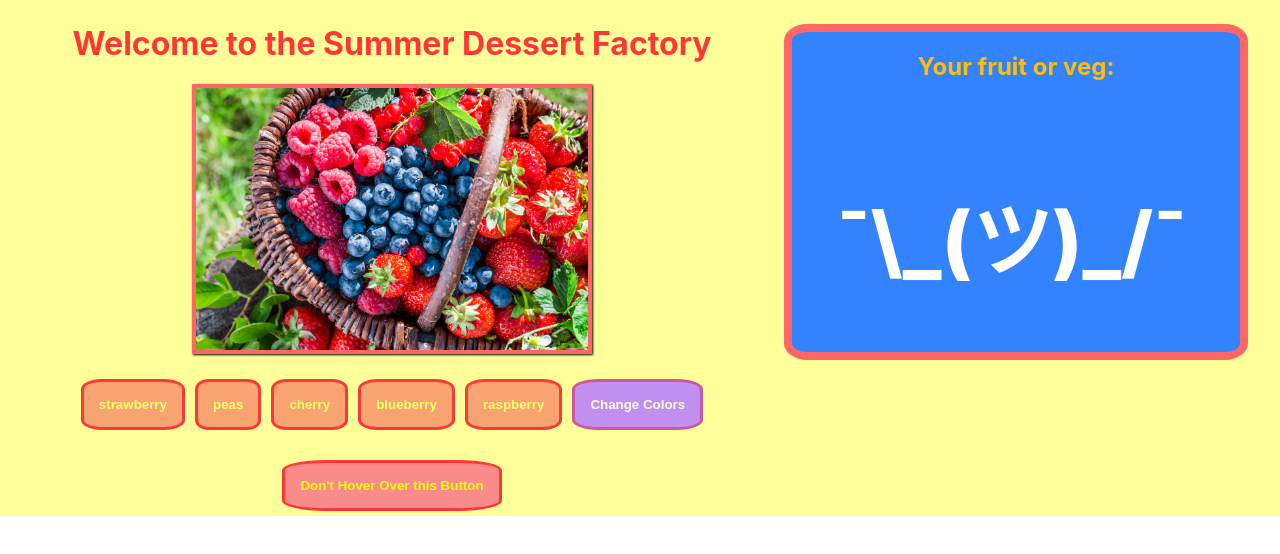
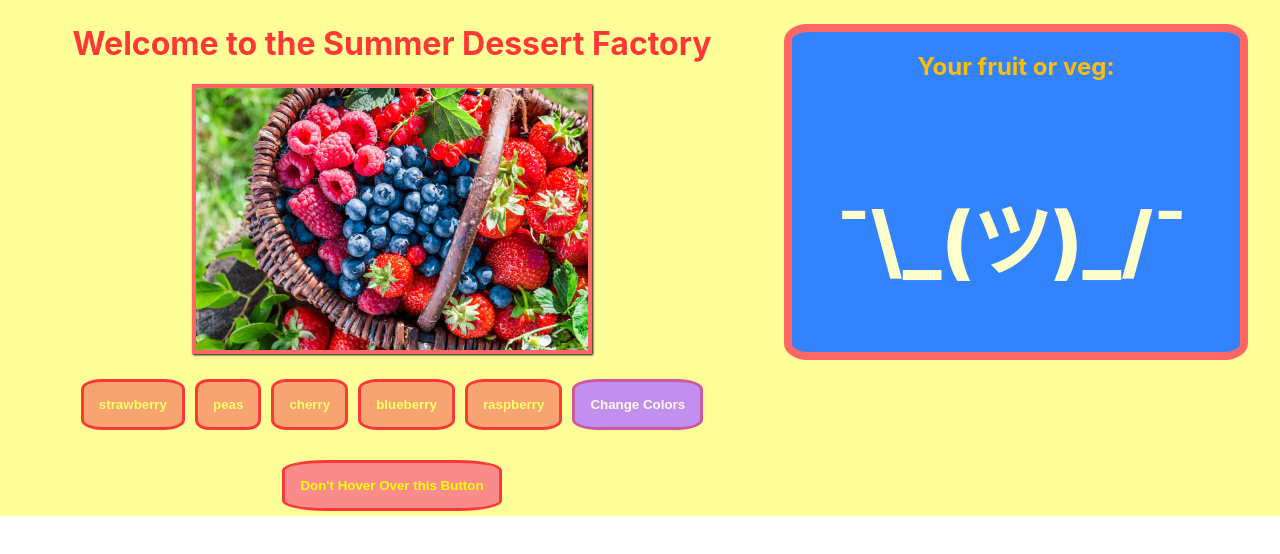
Before and after one commit to Bea-Pan/fruit-veg-market, a React (Create React App) app: page / in a window 1280 px wide. Shown: the top 554 px of the page. Built offline with nearby package versions, Linux system fonts and the light colour scheme.

Commit message:
styling colors

```diff
--- a/src/App.css
+++ b/src/App.css
@@ -160,8 +160,8 @@ strong {
   text-align: left;
   margin-left: 1rem;
   margin-right: 1.5rem;
-  /* color: #ffffcc; */
   color: #ffffcc;
+
 }
 
 .recipe-prep>p {
@@ -208,7 +208,7 @@ strong {
 }
 
 #ASCII {
-  color: white;
+  color: #ffffcc;
   font-weight: 800;
   font-size: 5rem;
   text-align: center;
```
